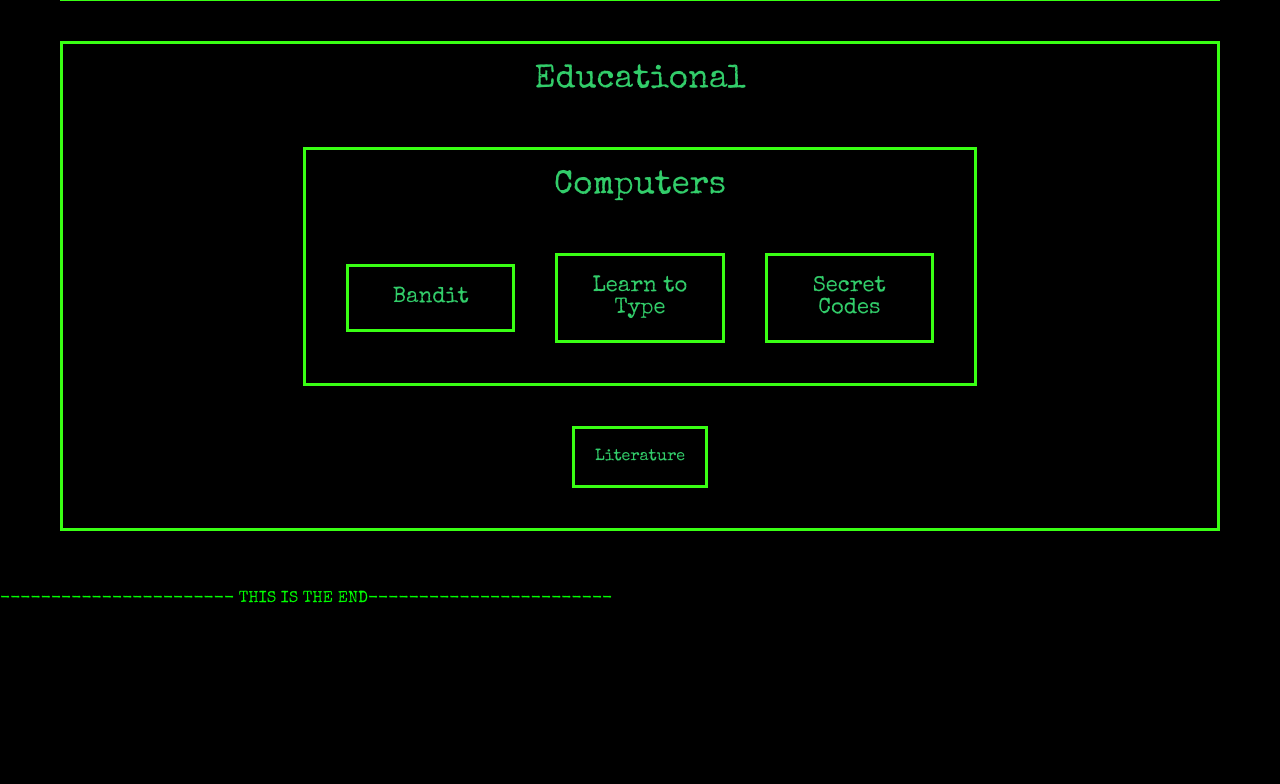
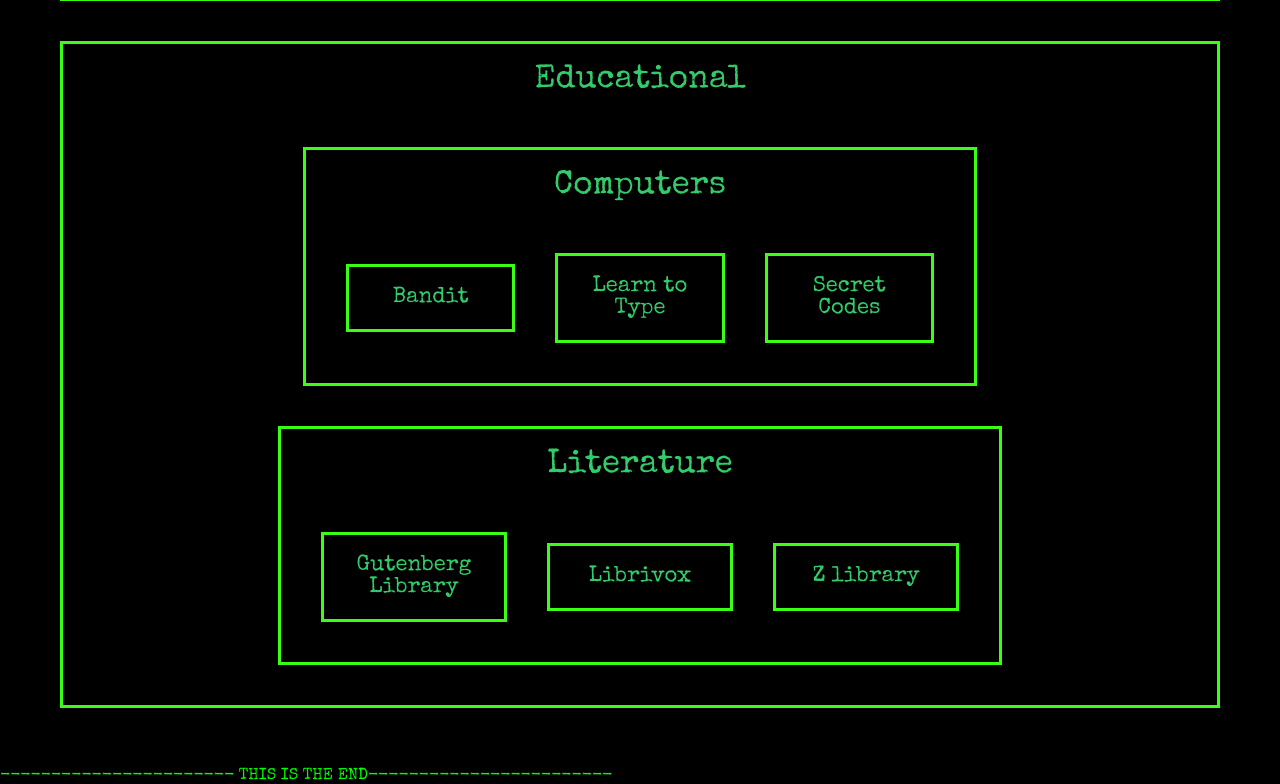
Before and after one commit to yourcrazyuncle/jflovely.ca.official, a plain HTML site: page index.html in a window 1280 px wide. Shown: the part 973-1757 px from the top of the page. Before the commit the page ends 1580 px from the top, so only its background shows below. Drawn offline with nearby package versions, Linux system fonts and the light colour scheme.

Commit message:
added libraries

```diff
--- a/index.html
+++ b/index.html
@@ -172,16 +172,41 @@
                     </a>
                 </div>
 
+            <!-- LITERATURE SECTION  -->
 
         </div>
         <div class="literature">
-                <div class="category-title>">
-                Literature
+                <div class="category-title">
+                    Literature
+                  </div>
+                        <div class="category-links">
+                            <a href="https://www.gutenberg.org/" class="gutenberg"
+                                target="_blank"
+                                rel="noopener noreferrer">
+                                Gutenberg Library
+                            </a>
+                            <a href="https://librivox.org/" class="librivox"
+                                target="_blank"
+                                rel="noopener noreferrer">
+                                Librivox
+                            </a>
+                            <a href="https://z-library.bz/" class="zlibrary"
+                                target="_blank"
+                                rel="noopener noreferrer">
+                                Z library
+                            </a>
+                        </div>
+                 </div>
             </div>
+
         </div>
+    </div>
 
-    </div>
-</div>
+<!-------------------- THIS IS THE PIRATE SECTION ----------------->
+
+
+
+
         ----------------------- THIS IS THE END------------------------
 </body>
 <script>const canvas = document.getElementById("matrix");
--- a/links.js
+++ b/links.js
@@ -21,4 +21,5 @@ const links = {
     windy: "https://www.windy.com/49.261/-123.114?waves,49.532,-122.574,9",
     echords: "https://www.e-chords.com/",
     github: "https://github.com/login",
+    zlibrary: "https://z-library.bz/",
 }
--- a/style.css
+++ b/style.css
@@ -279,18 +279,7 @@ body {
 
 
 
-.literature {
-    display: flex;
-    flex: 1;
-    padding: 20px;
-    margin: 20px;
-    border: 3px solid #39ff14;
-    color: #32CD6A;
-    text-decoration: none;
-    align-items: center;
-    justify-content: center;
-    text-align: center;
-}
+
 
 .bandit {
     display: flex;
@@ -449,3 +438,96 @@ body {
     font-size: 33px;
     background-color: black;
 }
+
+
+.literature {
+    display: flex;
+    flex: 1;
+    flex-direction: column;
+    padding: 20px;
+    margin: 20px;
+    border: 3px solid #39ff14;
+    color: #32CD6A;
+    text-decoration: none;
+    align-items: center;
+    justify-content: center;
+    text-align: center;
+}
+
+.gutenberg {
+    display: flex;
+    flex: 1;
+    padding: 20px;
+    margin: 20px;
+    border: 3px solid #39ff14;
+    color: #32CD6A;
+    text-decoration: none;
+    align-items: center;
+    justify-content: center;
+    text-align: center;
+}
+
+.librivox {
+    display: flex;
+    flex: 1;
+    padding: 20px;
+    margin: 20px;
+    border: 3px solid #39ff14;
+    color: #32CD6A;
+    text-decoration: none;
+    align-items: center;
+    justify-content: center;
+    text-align: center;
+}
+
+.be-a-pirate {
+    display: flex;
+    flex: 1;
+    padding: 20px;
+    margin: 20px;
+    border: 3px solid #39ff14;
+    color: #32CD6A;
+    text-decoration: none;
+    align-items: center;
+    justify-content: center;
+    text-align: center;
+}
+
+.piratebay {
+    display: flex;
+    flex: 1;
+    padding: 20px;
+    margin: 20px;
+    border: 3px solid #39ff14;
+    color: #32CD6A;
+    text-decoration: none;
+    align-items: center;
+    justify-content: center;
+    text-align: center;
+}
+
+.archive {
+    display: flex;
+    flex: 1;
+    padding: 20px;
+    margin: 20px;
+    border: 3px solid #39ff14;
+    color: #32CD6A;
+    text-decoration: none;
+    align-items: center;
+    justify-content: center;
+    text-align: center;
+}
+
+.zlibrary {
+    display: flex;
+    flex: 1;
+    padding: 20px;
+    margin: 20px;
+    border: 3px solid #39ff14;
+    color: #32CD6A;
+    text-decoration: none;
+    align-items: center;
+    justify-content: center;
+    text-align: center;
+}
```
